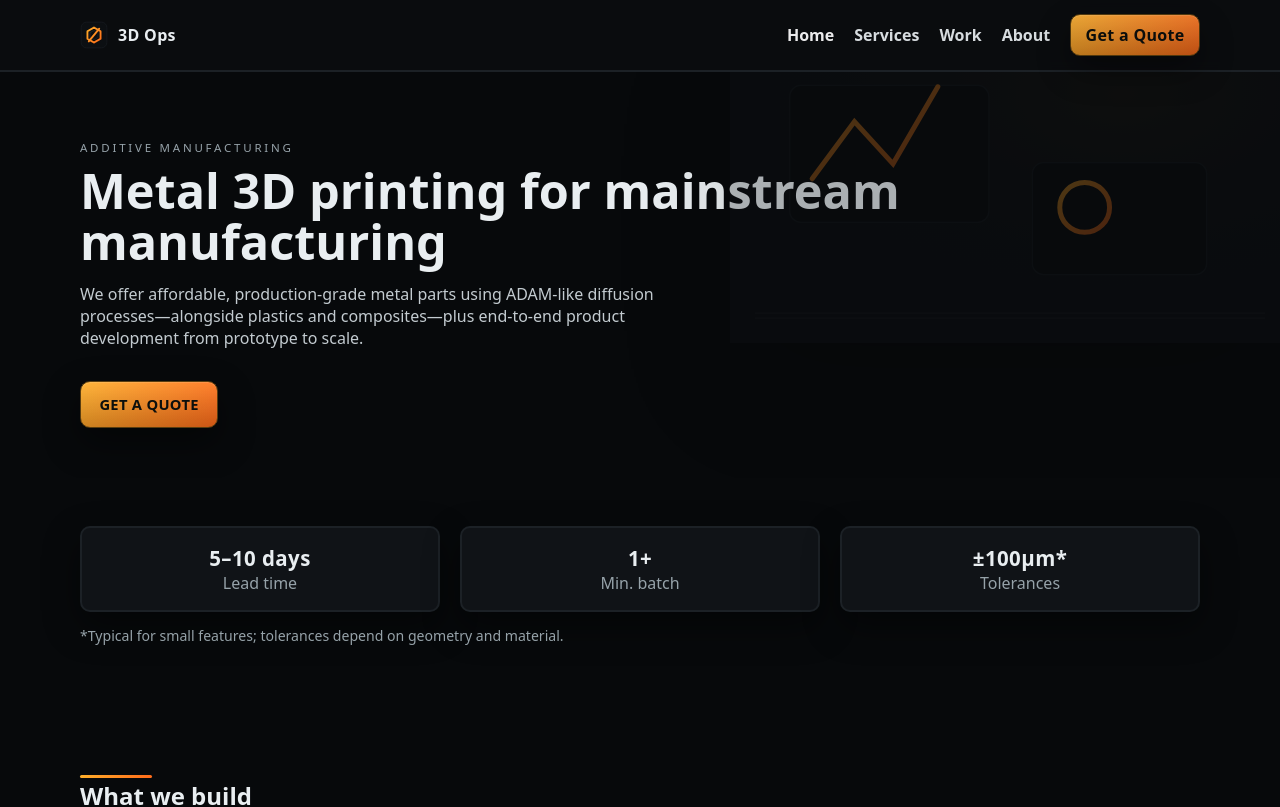
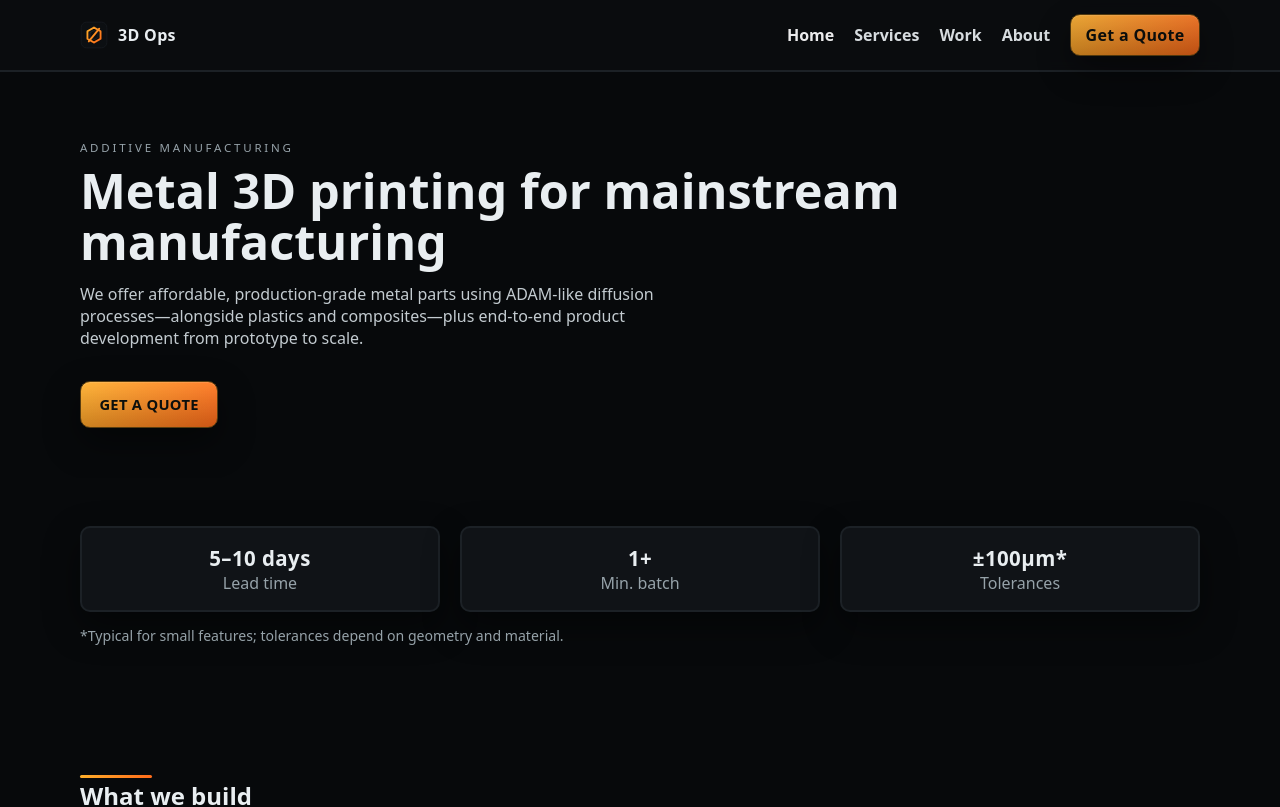
Before and after one commit to Path-Magic-Tech/3dops-marketing, a React (Vite) app: page / in a window 1280 px wide. Shown: the top 807 px of the page. Built offline with nearby package versions, Linux system fonts and the light colour scheme.

Commit message:
removes hero image

```diff
--- a/src/components/Hero.jsx
+++ b/src/components/Hero.jsx
@@ -9,9 +9,6 @@ export default function Hero({eyebrow, title, subtitle, ctaText, ctaHref}){
         <p className="subtitle">{subtitle}</p>
         {ctaText && <a className="btn" href={ctaHref || "/contact"}>{ctaText}</a>}
       </div>
-      <div className="hero-bg" aria-hidden="true">
-        <img src={ASSET("images/hero-industrial.svg")} alt=""/>
-      </div>
     </section>
   )
 }
```
Also changed, not shown: public/images/hero-industrial.svg (deleted).
